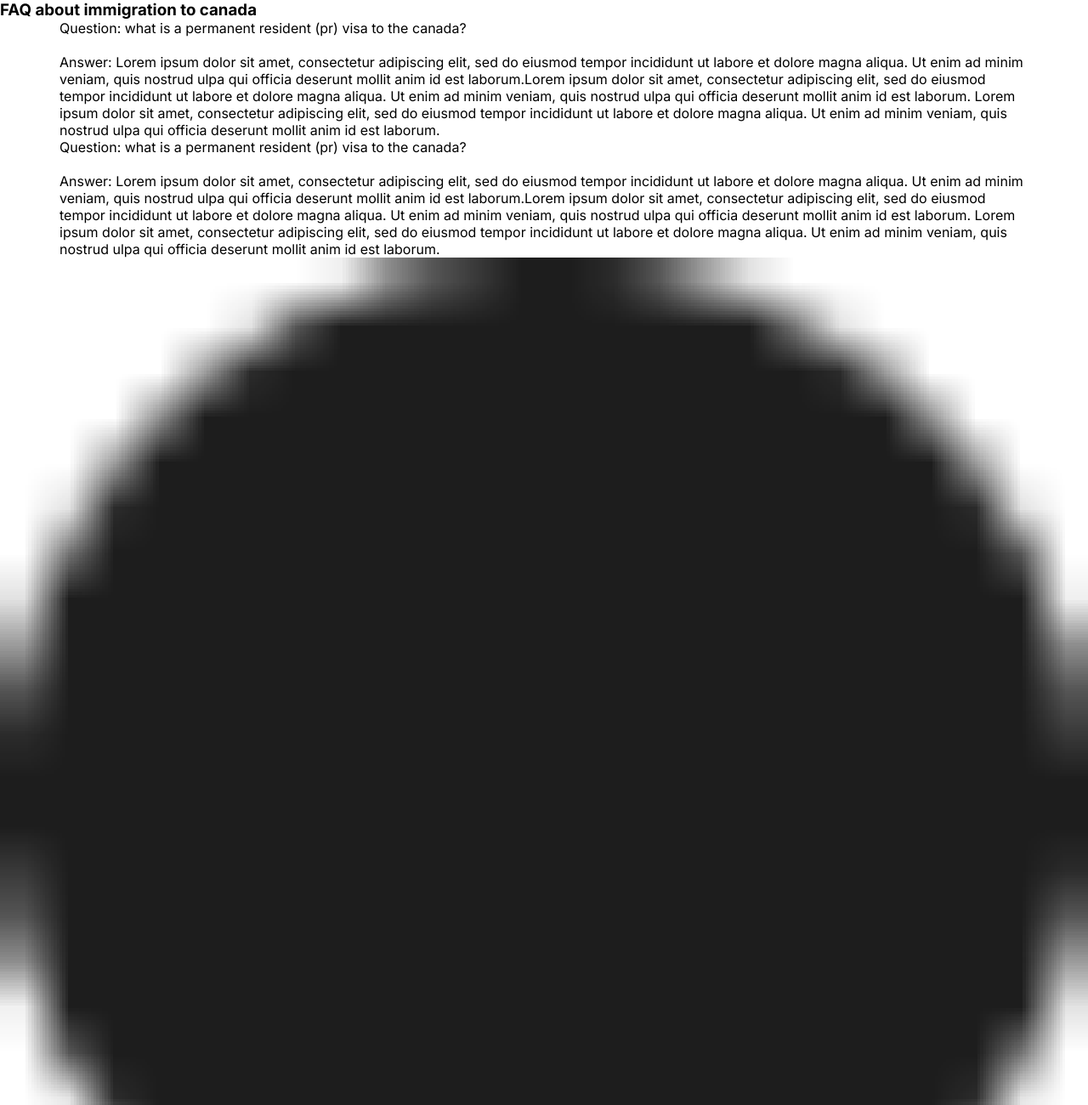
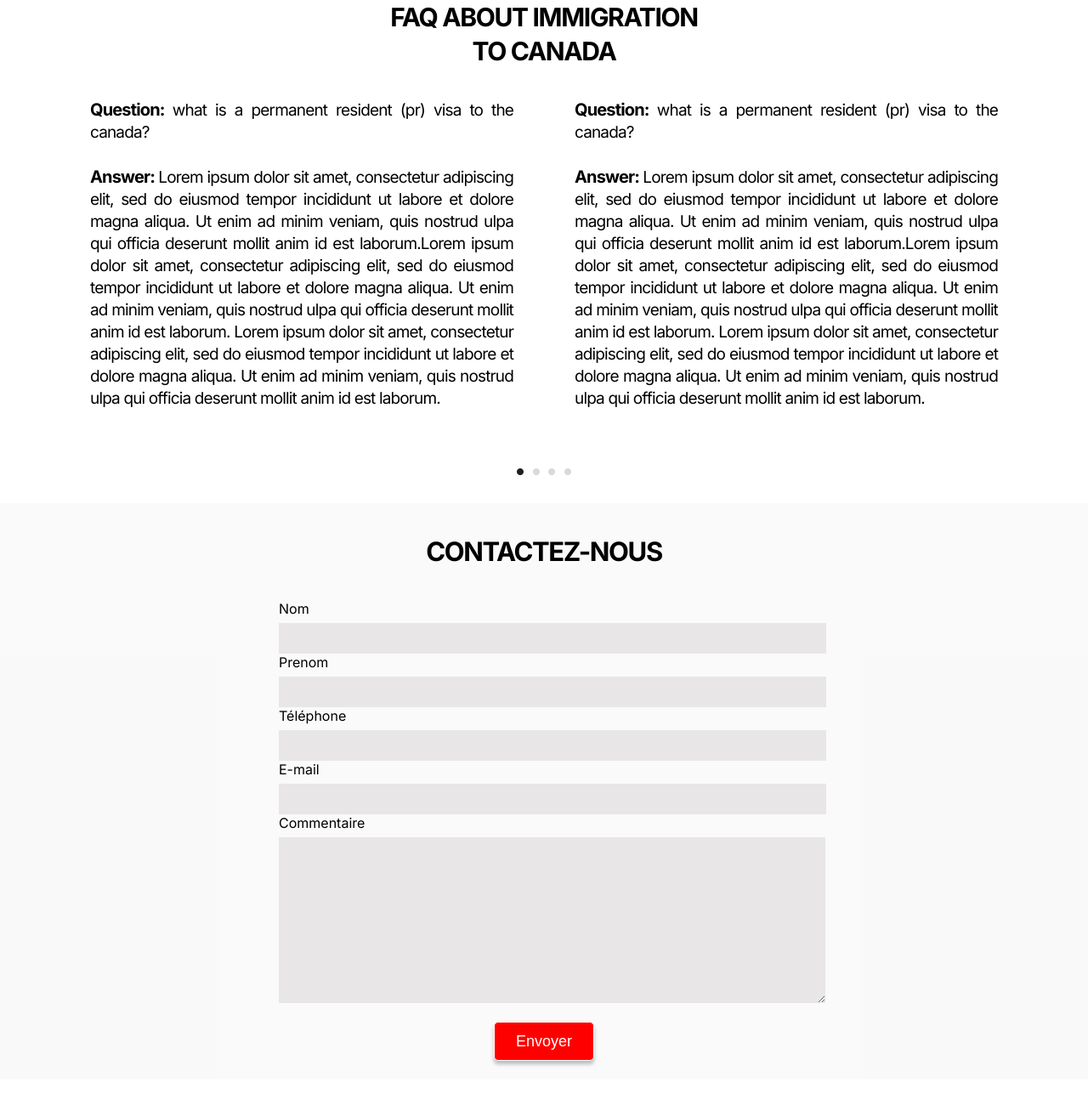
Before and after one commit to prudence-ngokna/shammah-html, a plain HTML site: page contact.html in a window 1280 px wide. Shown: the top 1300 px of the page at 85% size. After the commit the page ends 1270 px from the top, so only its background shows below. Drawn offline with Linux system fonts and the light colour scheme.

Commit message:
ajout du style css a la page FAQ

```diff
--- a/asset/css/style.css
+++ b/asset/css/style.css
@@ -325,13 +325,16 @@ body{
 /*Titre*/
 .blog .blog_title h3{
     font-weight: 700;
-    font-size: 60px;
+    font-size: 53px;
     font-family: inter;
-    line-height: 70px;
+    line-height: 130px;
     text-align: center;
+    font-family: Inter;
+    text-transform: uppercase;
+    letter-spacing: -0.045em;
 }
 
-/*Articles1*/
+/*Articles block 1*/
 
 .blog .blog_infos .block_article1, .blog .blog_infos .block_article2 {
     display: flex;
@@ -341,11 +344,12 @@ body{
 
 .blog .blog_infos .block_article1 .article_a, .blog .blog_infos .block_article1 .article_b{
     width: 50%;
+}
 
-}
 .blog .blog_infos .block_article1 .article_a{
     padding: 0px 50px 0px 0px;
 }
+
 
 .blog .blog_infos .block_article1{
     padding: 50px 0px 30px;
@@ -414,18 +418,20 @@ body{
 
 }
 
-/*Articles2*/
+/*Articles block 2*/
 
 .blog .blog_infos .block_article2 .article_c, .blog .blog_infos .block_article2 .article_d{
     width: 50%;
+
 }
 
 .blog .blog_infos .block_article2 .article_c{
     padding: 0px 50px 0px 0px;
 }
 
+
 .blog .blog_infos .block_article2{
-    padding: 0px 0px 89px;
+    padding: 0px 0px 50px;
 }
 
 .blog .blog_infos .block_article2 .article_c .btn_article a{
@@ -495,6 +501,21 @@ body{
     letter-spacing: 0.105em;
 }
 
+.blog  .btn_follow{
+    display:flex;
+    margin: auto;
+    width: 10%;
+}
+
+.blog  .btn_follow .follow1 img{
+    width: 54%;
+}
+
+.blog  .btn_follow .follow2 img, .blog .btn_follow .follow3 img{
+    width: 56%;
+}
+
+
 /*image*/
 /*New-letter*/
 .blog_newletter{
@@ -505,18 +526,168 @@ body{
 
 .blog_newletter .content_blog .info_newletter a{
     font-weight: 700;
-    font-size: 30px;
+    font-size: 20px;
     line-height: 30px;
+    letter-spacing: -0.045em;
+    color: #FFFFFF;
+    font-family: Inter;
+    text-decoration: none;
+}
+
+.blog_newletter .content_blog .info_newletter p{
+    font-weight: 700;
+    font-size: 15px;
+    line-height: 39px;
     letter-spacing: -0.045em;
     color: #FFFFFF;
     font-family: Inter;
 }
 
-.blog_newletter .content_blog .info_newletter p{
-    font-weight: 700;
-    font-size: 28px;
-    line-height: 30px;
+.blog_newletter .content_blog .form_newletter .email input{
+    width: 22%;
+    border-radius: 8px ;
+    padding: 7px;
+    font-family: Inter;
+    border-color: #FFFFFF;
     letter-spacing: -0.045em;
+}
+
+.blog_newletter .content_blog .form_newletter .btn_send button{
+    position: absolute;
+    left: 29%;
+    transform: translateY(-100%);
+    border: 1px solid #000000;
     color: #FFFFFF;
+    background: #000000;
+    width: 8%;
+    padding: 8px;
+    border-radius: 8px;
+    letter-spacing: -0.045em;
     font-family: Inter;
 }
+/*End blog*/
+
+/*FAQ*/
+/*title faq*/
+.faq .title_faq h3{
+    font-family: Inter;
+    font-style: normal;
+    font-weight: 700;
+    font-size: 30px;
+    line-height: 40px;
+    text-align: center;
+    letter-spacing: -0.045em;
+    text-transform: uppercase;
+}
+
+.faq .title_faq {
+    width: 31%;
+    margin: auto;
+}
+
+/*texte faq*/
+.faq .text_faq {
+    display: flex;
+    width: 100%;
+    margin: auto;
+
+}
+
+.faq .text_faq .text1 p, .faq .text_faq .text2 p {
+    font-family: Inter;
+    font-style: normal;
+    font-weight: 400;
+    font-size: 19px;
+    line-height: 26px;
+    text-align: justify;
+    letter-spacing: -0.045em;
+}
+
+.faq .text_faq .text1, .faq .text_faq .text2{
+    width: 50%;
+    padding: 36px;
+}
+
+.faq .text_faq .text1 p .question , .faq .text_faq .text2 p .question{
+   font-weight: bold;
+   font-size: 20px;
+}
+
+/*bouton faq*/
+.faq .follow_faq .btn_faq{
+    display: flex;
+    width: 5%;
+    margin: auto;
+    justify-content: space-between;
+    padding: 33px;
+}
+
+.faq .follow_faq .btn_faq img{
+    width: 13%;
+}
+
+/*contactez-nous*/
+.block_form_contact{
+    background: rgba(217, 217, 217, 0.15);
+}
+
+.block_form_contact .title_form h3{
+    font-family: 'Inter';
+    font-style: normal;
+    font-weight: 700;
+    font-size: 31px;
+    line-height: 114px;
+    letter-spacing: -0.045em;
+    text-transform: uppercase;
+    text-align: center;
+}
+
+
+.block_form_contact .form_contact form input{
+    width: 100%;
+    padding: 10px;
+    background: #E8E6E6;
+    border: none;
+    height: 16px;
+}
+
+.block_form_contact .form_contact form label{
+    margin-bottom: 7px;
+    font-weight: 400;
+}
+
+.block_form_contact .form_contact form textarea{
+    background: #E8E6E6;
+    border: none;
+    font-size: 16px;
+    font-weight: 500;
+    font-family: Inter;
+    height: 195px;
+    width: 103%;
+}
+
+.block_form_contact .form_contact form{
+    width: 624px;
+    display: flex;
+    flex-direction: column;
+    min-height: 83px;
+    margin: auto;
+}
+
+.block_form_contact .form_contact form button{
+    width: 100%;
+    height: 46px;
+    font-weight: 400;
+    font-size: 18px;
+    background: #FF0000;
+    border: 1px solid #FFFFFF;
+    border-radius: 5px;
+    box-shadow: 0px 4px 4px 0px rgba(0,0,0,0.25);
+    color: #FFFFFF
+}
+
+.block_form_contact .form_contact form .btn_envoyer{
+    padding: 22px;
+    margin: auto;
+    width: 19%;
+}
```
